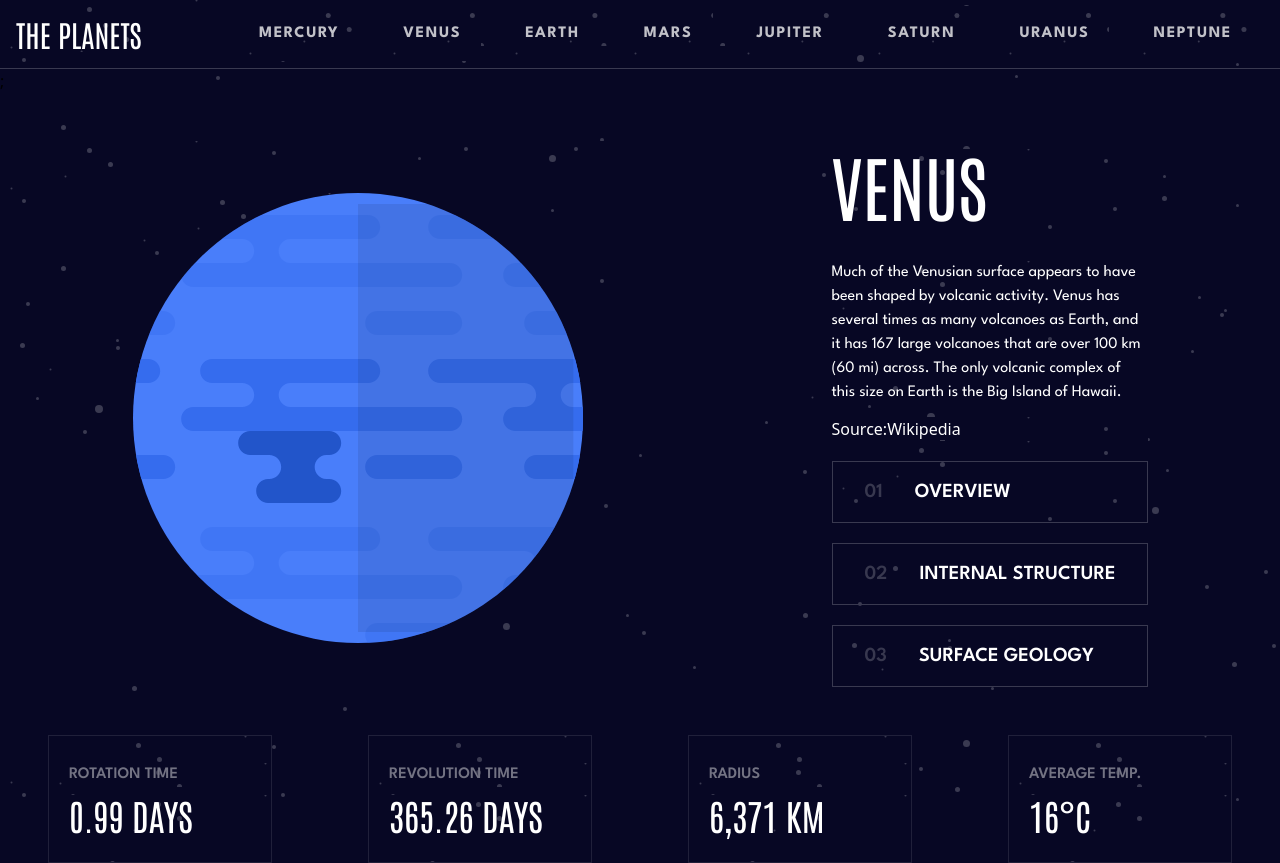
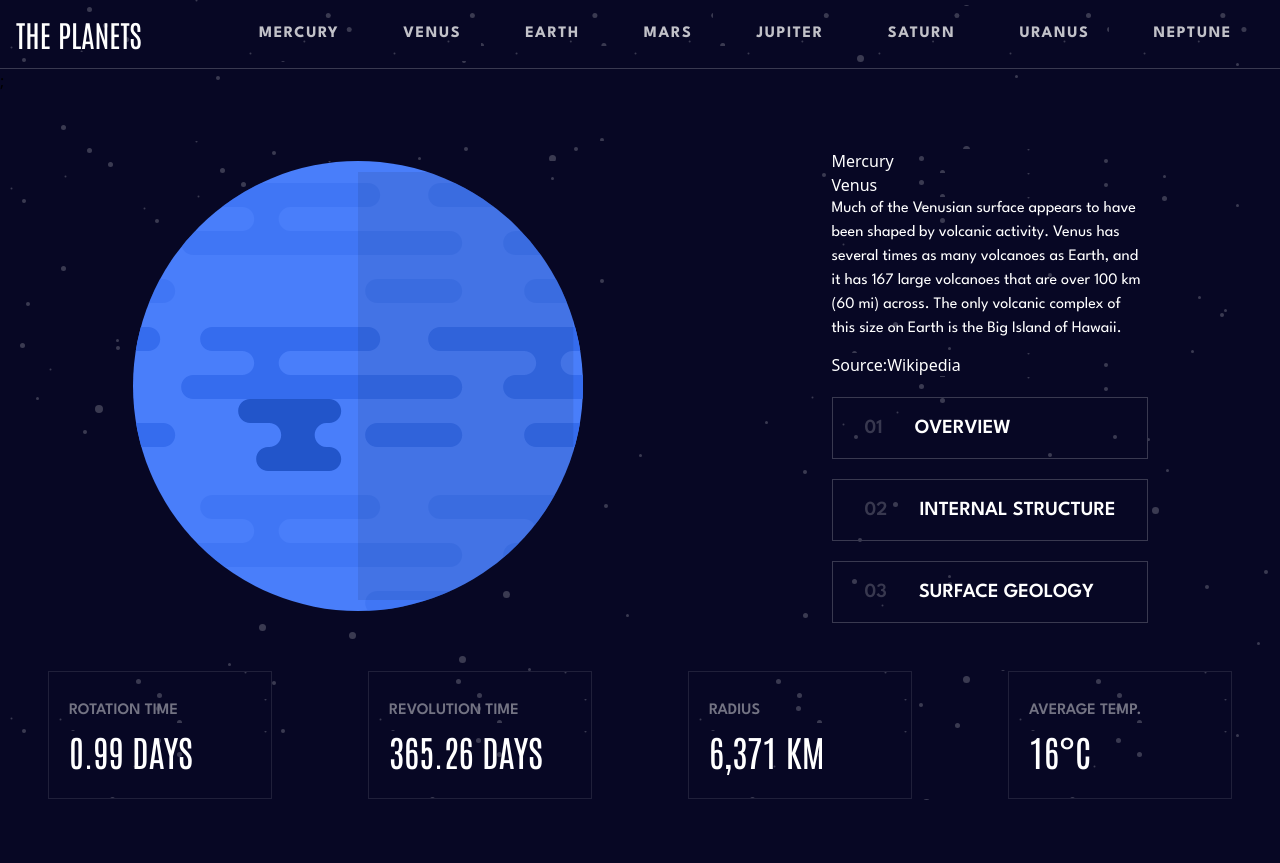
Before and after one commit to paulomiguelJS/planets, a React (Vite) app: page / in a window 1280 px wide. After the commit the page ends 800 px from the top, so only its background shows below. Built offline with nearby package versions, Linux system fonts and the light colour scheme.

Commit message:
Map on planet

```diff
--- a/src/Pages/index.jsx
+++ b/src/Pages/index.jsx
@@ -1,9 +1,11 @@
-import React from "react";
+import React, { useEffect, useState } from "react";
 import Cards from "../components/Cards";
 import Header from "../components/Header";
 import Planet from "../components/Planet";
 
 const Home = () => {
+
+
   return (
     <>
       <Header />
--- a/src/components/Planet/index.jsx
+++ b/src/components/Planet/index.jsx
@@ -1,14 +1,26 @@
 import React from 'react'
+import {planets} from '../../services/data'
 import Button from '../Button'
 import pic from "../../assets/planet-neptune.svg";
 
 
 const Planet = () => {
+
+
+
+
+
   return (
     <main className='p-2 mt-12 container mx-auto text-white flex items-center justify-around'>
             <img className="basis-1/3 transform transition duration-1000 hover:scale-110  "  src={pic} />
         <aside className='basis-1/4'>
-            <h1 className='font-title text-7xl mb-10'>VENUS</h1>
+
+
+          {planets.map((planet) => (
+            <div>{planet.name}</div>
+          ))}
+
+
             <p className='font-body text-base mb-3'>Much of the Venusian surface appears to have been shaped by volcanic activity.
                 Venus has several times as many volcanoes as Earth, and it has 167 large volcanoes that are over 100 km (60 mi) across.
                  The only volcanic complex of this size on Earth is the Big Island of Hawaii.</p>
@@ -21,8 +33,6 @@ const Planet = () => {
             <Button number="02" title="INTERNAL STRUCTURE"/>
             <Button number="03" title="SURFACE GEOLOGY"/>
             </div>
-
-
         </aside>
     </main>
   )
--- a/src/services/data.jsx
+++ b/src/services/data.jsx
@@ -1,6 +1,7 @@
-const planets = [
+export const planets = [
   {
     name: "Mercury",
+    id: 1,
     overview:
       "Mercury is the smallest planet in the Solar System and the closest to the Sun. Its orbit around the Sun takes 87.97 Earth days, the shortest of all the Sun's planets. Mercury is one of four terrestrial planets in the Solar System, and is a rocky body like Earth.",
     internal:
@@ -14,10 +15,11 @@ const planets = [
     rotation: "58.6 DAYS",
     revolution: "87.97 DAYS",
     radius: "2,439.7 KM",
-    average: "430°C"
+    average: "430°C",
   },
   {
     name: "Venus",
+    id: 2,
     overview:
       "Venus is the second planet from the Sun. It is named after the Roman goddess of love and beauty. As the brightest natural object in Earth's night sky after the Moon, Venus can cast shadows and can be, on rare occasions, visible to the naked eye in broad daylight.",
     internal:
@@ -31,6 +33,6 @@ const planets = [
     rotation: "243 DAYS",
     revolution: "224.7 DAYS",
     radius: "6,051.8 KM",
-    average: "471°c"
+    average: "471°c",
   },
 ];
```
